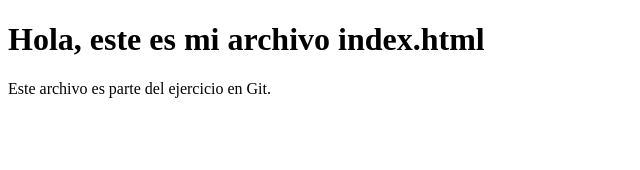
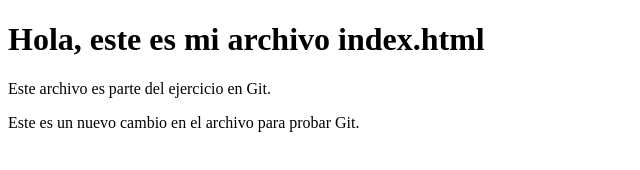
Before and after one commit to drromann/SC_302_Documentacion_MN_Dariana, a plain HTML site: page index.html in a window 1280 px wide. Shown: the whole page, without its empty margins (0-640 px from the left). Drawn offline with Linux system fonts and the light colour scheme.

Commit message:
Cambio en el archivo index.html

```diff
--- a/index.html
+++ b/index.html
@@ -8,5 +8,6 @@
 <body>
     <h1>Hola, este es mi archivo index.html</h1>
     <p>Este archivo es parte del ejercicio en Git.</p>
+    <p>Este es un nuevo cambio en el archivo para probar Git.</p>
 </body>
 </html>
```
